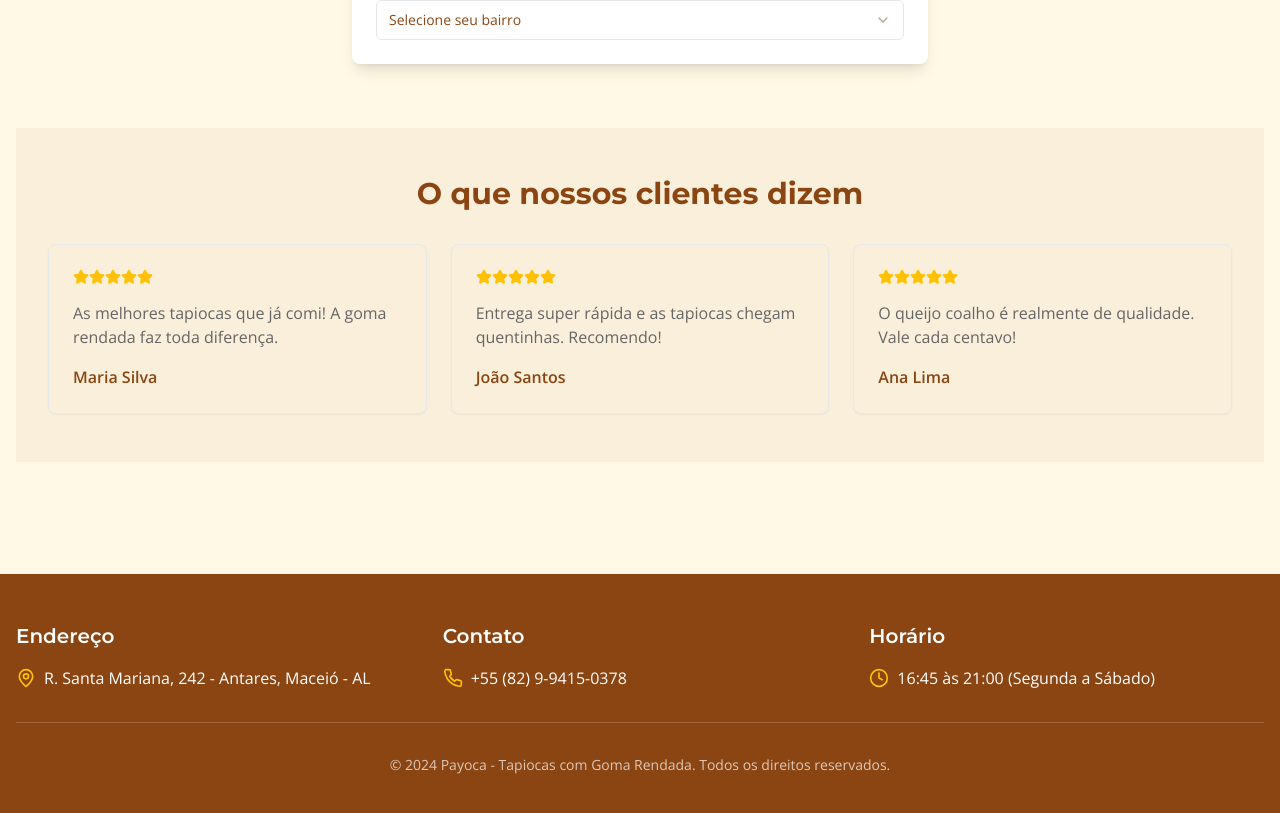
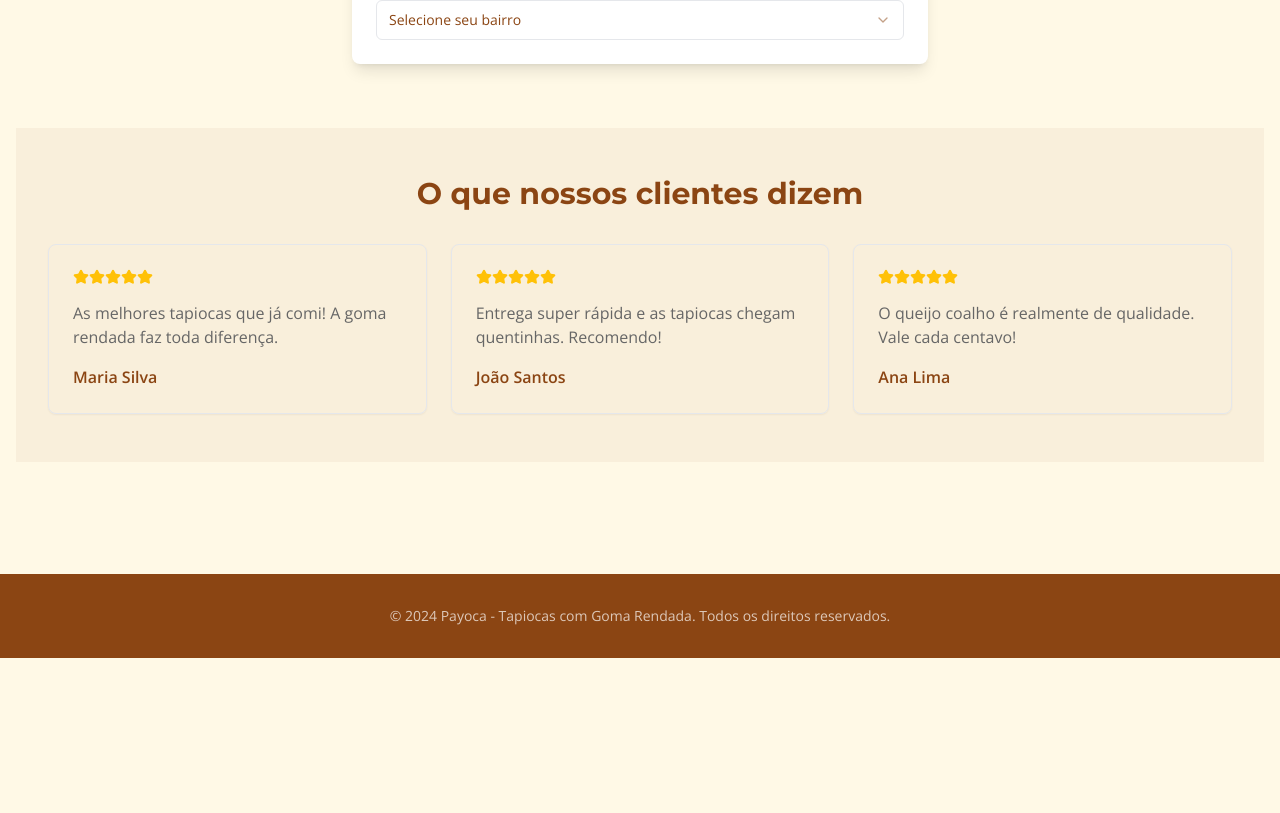
Before and after one commit to paycardsx/payoquinha, a React (Vite) app: page / in a window 1280 px wide. Shown: the part 1915-2728 px from the top of the page. After the commit the page ends 2573 px from the top, so only its background shows below. Built offline with nearby package versions, Linux system fonts and the light colour scheme.

Commit message:
Remove footer information
This commit removes the content of the footer component in the application, including address, contact, and hours of operation details.
[skip gpt_engineer]

```diff
--- a/src/components/Footer.tsx
+++ b/src/components/Footer.tsx
@@ -1,37 +1,10 @@
 import React from 'react';
-import { MapPin, Phone, Clock } from 'lucide-react';
 
 const Footer = () => {
   return (
-    <footer className="bg-secondary text-white py-12 mt-20">
+    <footer className="bg-secondary text-white py-8 mt-20">
       <div className="container mx-auto px-4">
-        <div className="grid grid-cols-1 md:grid-cols-3 gap-8">
-          <div className="space-y-4">
-            <h3 className="text-xl font-montserrat font-semibold">Endereço</h3>
-            <p className="flex items-center gap-2">
-              <MapPin className="h-5 w-5 text-primary" />
-              R. Santa Mariana, 242 - Antares, Maceió - AL
-            </p>
-          </div>
-
-          <div className="space-y-4">
-            <h3 className="text-xl font-montserrat font-semibold">Contato</h3>
-            <p className="flex items-center gap-2">
-              <Phone className="h-5 w-5 text-primary" />
-              +55 (82) 9-9415-0378
-            </p>
-          </div>
-
-          <div className="space-y-4">
-            <h3 className="text-xl font-montserrat font-semibold">Horário</h3>
-            <p className="flex items-center gap-2">
-              <Clock className="h-5 w-5 text-primary" />
-              16:45 às 21:00 (Segunda a Sábado)
-            </p>
-          </div>
-        </div>
-
-        <div className="mt-8 pt-8 border-t border-white/20 text-center">
+        <div className="text-center">
           <p className="text-sm text-white/70">
             © {new Date().getFullYear()} Payoca - Tapiocas com Goma Rendada. Todos os direitos reservados.
           </p>
```
